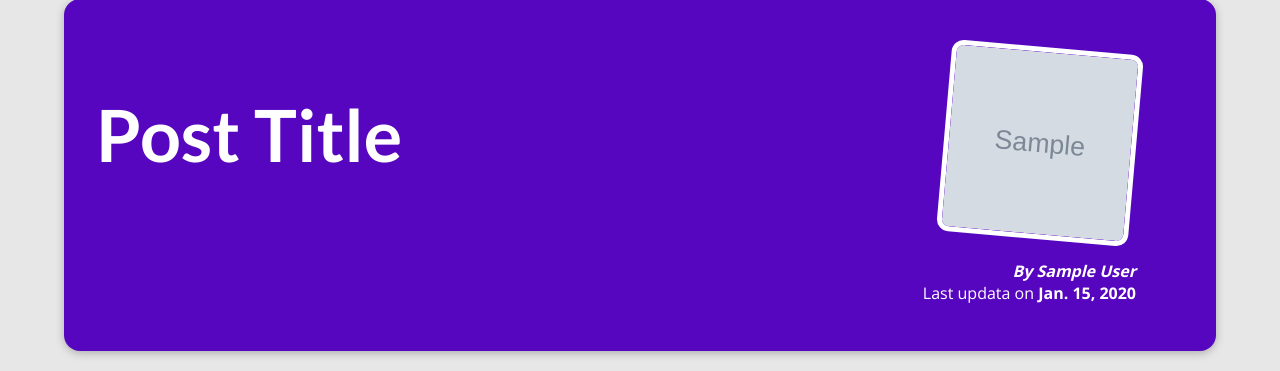
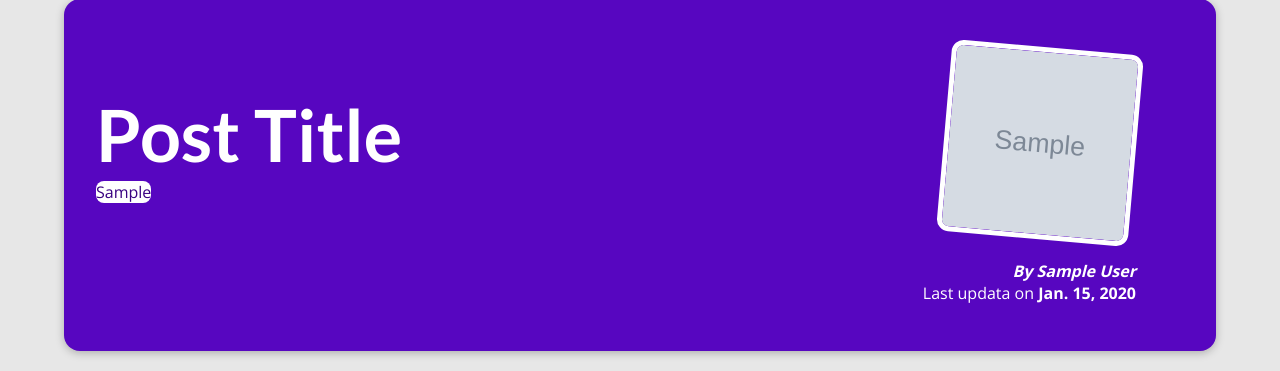
Before and after one commit to mdkawsaralio/Personal-Blog-with-Django, a Django app: a page that uses my_site/blog/templates/blog/post-detail.html in a window 1280 px wide. Shown: the part 129-500 px from the top of the page. Run offline with Django 5.2, Linux system fonts and the light colour scheme; tables that the repository leaves empty hold one stand-in row (values such as "Sample post"); grey boxes marked "Sample" are stand-in pictures.

Commit message:
add post tags display in post detail view and style tags

```diff
--- a/my_site/blog/static/blog/post-detail.css
+++ b/my_site/blog/static/blog/post-detail.css
@@ -22,6 +22,7 @@ body {
 #summary h2 {
   color: white;
   font-size: 4.5rem;
+  margin-bottom: 0.25rem;
 }
 
 #summary article {
@@ -63,3 +64,10 @@ main {
   border-radius: 12px;
   box-shadow: 0 2px 8px rgba(0, 0, 0, 0.25);
 }
+
+.tag{
+  background-color: white;
+  color: #390281;
+  padding: 0,5rem 1rem;
+  border-radius: 8px;
+}
--- a/my_site/blog/templates/blog/post-detail.html
+++ b/my_site/blog/templates/blog/post-detail.html
@@ -13,6 +13,11 @@ This post Title
 {% block content %}
 <section id="summary">
     <h2>Post Title</h2>
+<div>
+    {% for tag in post_tag %}
+    <span class="tag">{{tag.caption}}</span>
+    {% endfor %}
+</div>
     <article>
         <img src="{% static "blog/images/"|add:post.image_name %}" alt="">
         <address>By <a href="mailto:{{post.author.email_address}}">{{post.author}}</a></address>
--- a/my_site/blog/views.py
+++ b/my_site/blog/views.py
@@ -21,5 +21,6 @@ def posts(request):
 def post_details(request,slug):
     identify_post=get_object_or_404( Post,slug=slug)
     return render(request,"blog/post-detail.html", {
-        'post':identify_post
+        'post':identify_post,
+        'post_tag':identify_post.tags.all()
     })
```
